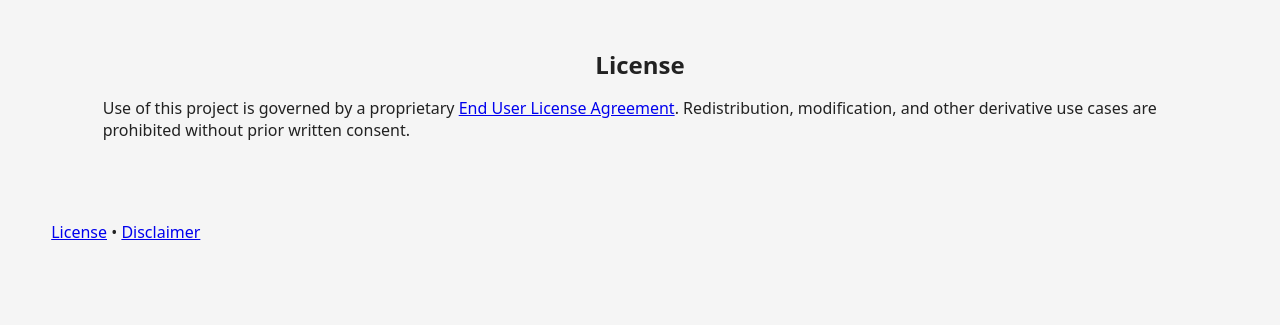
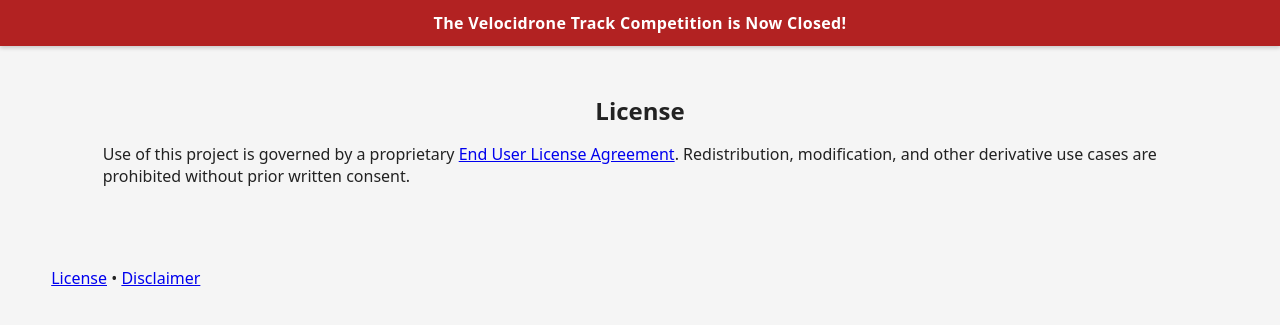
Before and after one commit to yacubus-bishcus/us_army_drone_team_webpage, a Flask app: page /license in a window 1280 px wide. Shown: the part 41-366 px from the top of the page. Run offline with Flask 3, Linux system fonts and the light colour scheme; parts of the project's set-up code (start-up, migrations or seed data) failed here and were passed over.

Commit message:
Add global banner announcing Velocidrone competition closure

```diff
--- a/static/css/app.css
+++ b/static/css/app.css
@@ -14,6 +14,17 @@ body{font-family:system-ui,-apple-system,Segoe UI,Roboto,Arial,sans-serif;margin
   nav ul{list-style:none;margin:0;padding:0;display:flex;gap:1rem;flex-wrap:wrap}
   nav a{color:var(--nav-text);text-decoration:none;padding:.4rem .8rem;border-radius:var(--radius)}
   nav a:hover{background-color:var(--nav-hover)}
+
+  .site-banner{
+    background:#b22222;
+    color:#fff;
+    text-align:center;
+    padding:.75rem 1rem;
+    font-weight:600;
+    letter-spacing:.02em;
+    box-shadow:0 2px 4px rgba(0,0,0,.18);
+  }
+  .site-banner__text{display:inline-block;max-width:60ch}
 
   .card{background:#fff;border:1px solid var(--border);border-radius:var(--radius);padding:1rem}
   .stack{display:grid;gap:1rem}
--- a/templates/base.html
+++ b/templates/base.html
@@ -9,6 +9,9 @@
 </head>
 <body{% block body_attrs %}{% endblock %}>
   {% include "partials/nav.html" %}
+  <div class="site-banner" role="status" aria-live="polite">
+    <span class="site-banner__text">The Velocidrone Track Competition is Now Closed!</span>
+  </div>
   <main class="site-main"{% block main_attrs %}{% endblock %}>
     {% block content %}{% endblock %}
   </main>
```
